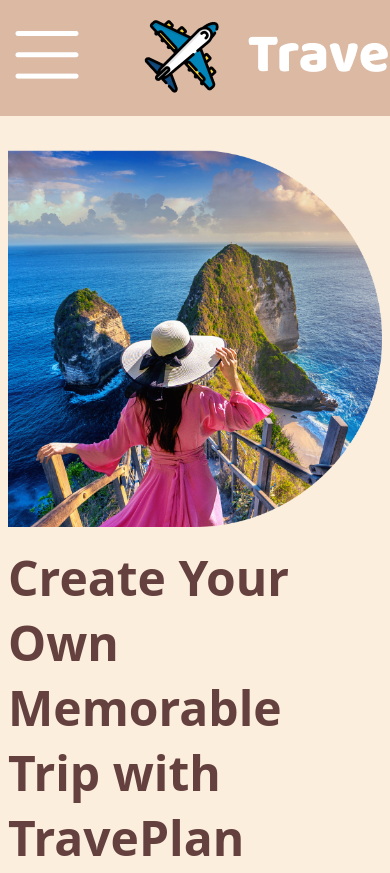
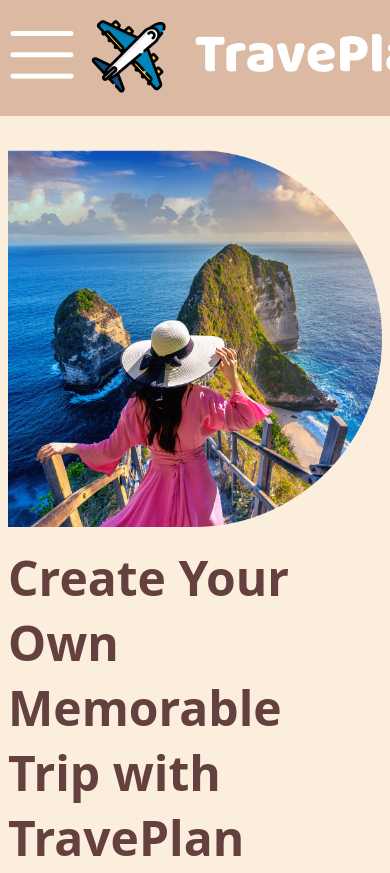
Before and after one commit to cathvale/module-1-Catherine-Valerie, a plain HTML site: page Index.html in a window 390 px wide. Shown: the top 873 px of the page. Drawn offline with Linux system fonts and the light colour scheme.

Commit message:
edit responsive design

```diff
--- a/Style.css
+++ b/Style.css
@@ -9,22 +9,24 @@
     width: 100%;
     top: 0;
     left: 0;
+    z-index: 1;
 }
 
 .hamburger-icon {
+    width: 35px;
+    float: left;
+    align-items: center;
     display: block;
-    align-items: center;
     margin-top: 30px;
-    margin-left: 15px;
-    margin-right: 30px;
-    margin-bottom: 30px;
-    float: left;
+    margin-right: 5px;
+    margin-left: 10px;
 }
 
 .traveplan-icon {
-    position: relative;
+    width: 200px;
+    align-items: center;
     display: flex;
-    align-items: center;
+    margin-left: 70px;
 }
 
 .container {
@@ -139,7 +141,7 @@
     object-fit: cover;
 }
 
-@media screen and (max-width: 900px) {
+@media screen and (max-width: 1077px) {
     .background-nav {
         width: 100%;
         position: inline;
@@ -148,9 +150,9 @@
     }
 
     .hamburger-icon {
-        display: block;
+        display: flex;
         align-items: center;
-        width: 20%;
+        height: 5%;
         float: left;
     }
 
```
Also changed, not shown: 2 other files.
